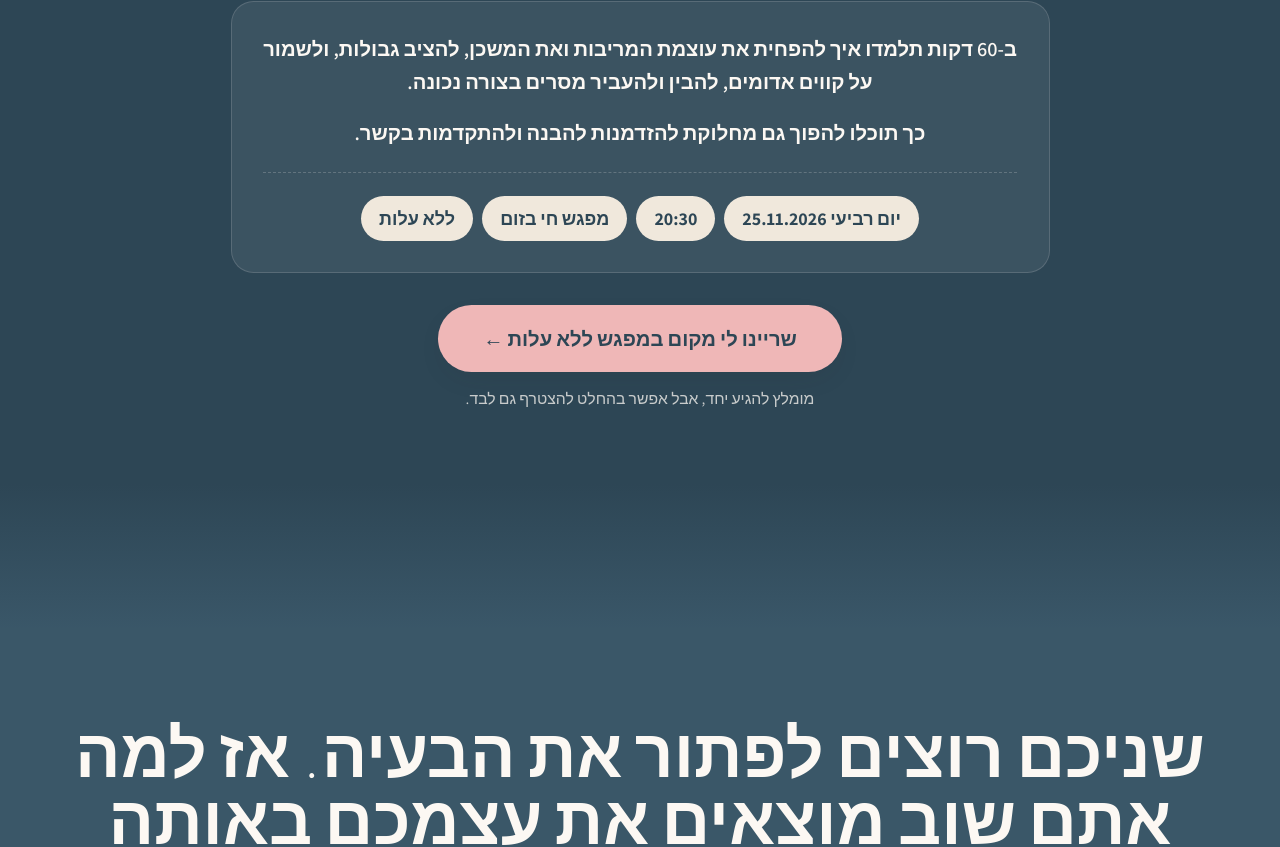
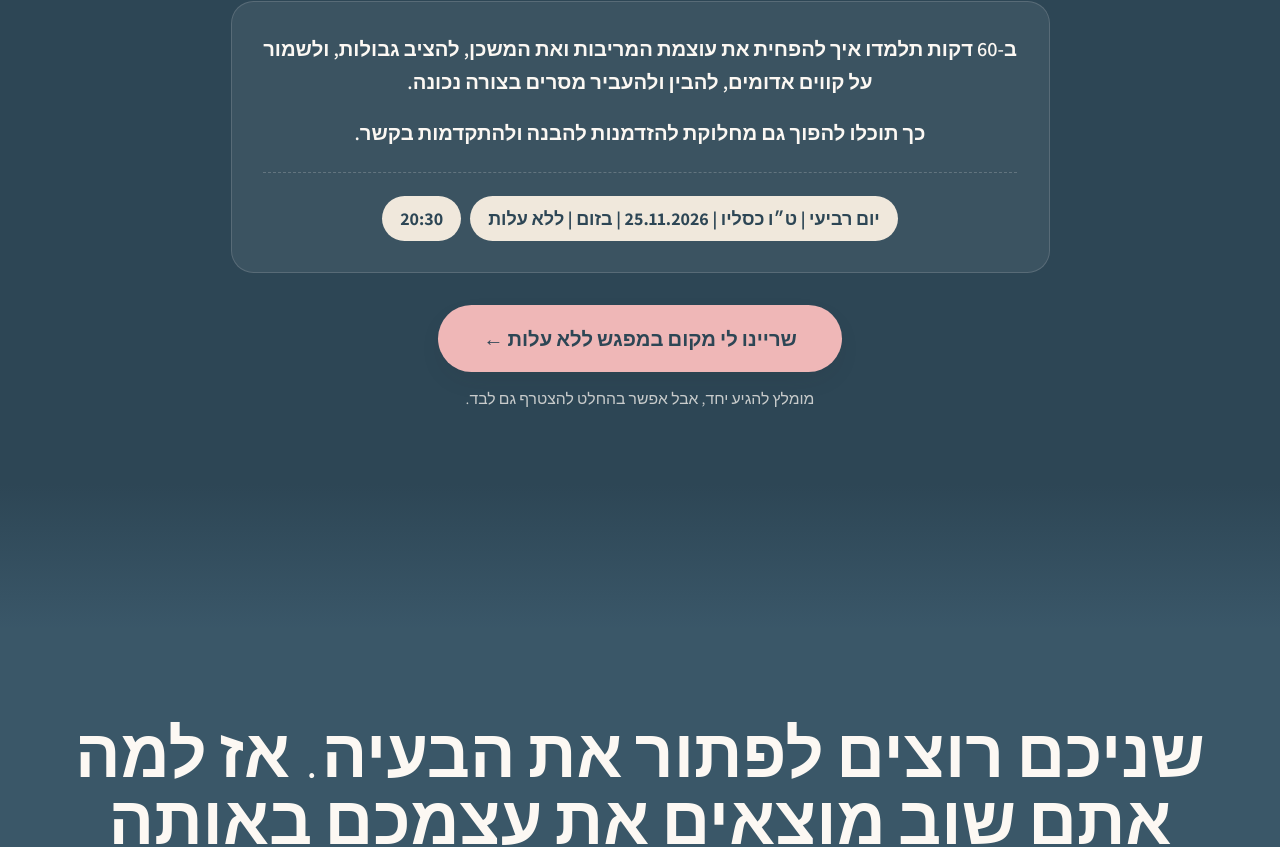
Before and after one commit to Lev-Good/merivah-lekirva-webinar, a React (Vite) app in the folder source/: page / in a window 1280 px wide. Shown: the part 926-1773 px from the top of the page. Built offline with nearby package versions, Linux system fonts and the light colour scheme.

Commit message:
Sync landing meeting details with Lovable

```diff
--- a/source/src/routes/index.tsx
+++ b/source/src/routes/index.tsx
@@ -286,7 +286,7 @@ export function Index({ source }: { source: string }) {
               כך תוכלו להפוך גם מחלוקת להזדמנות להבנה ולהתקדמות בקשר.
             </p>
             <ul className="mt-5 flex flex-wrap justify-center gap-2 border-t border-dashed border-on-dark/20 pt-5 text-sm font-bold sm:text-base">
-              {["יום רביעי 25.11.2026", "20:30", "מפגש חי בזום", "ללא עלות"].map((detail) => (
+              {["יום רביעי | ט״ו כסליו | 25.11.2026 | בזום | ללא עלות", "20:30"].map((detail) => (
                 <li key={detail} className="rounded-full bg-muted px-4 py-2 text-brand-blue-deep">{detail}</li>
               ))}
             </ul>
```
